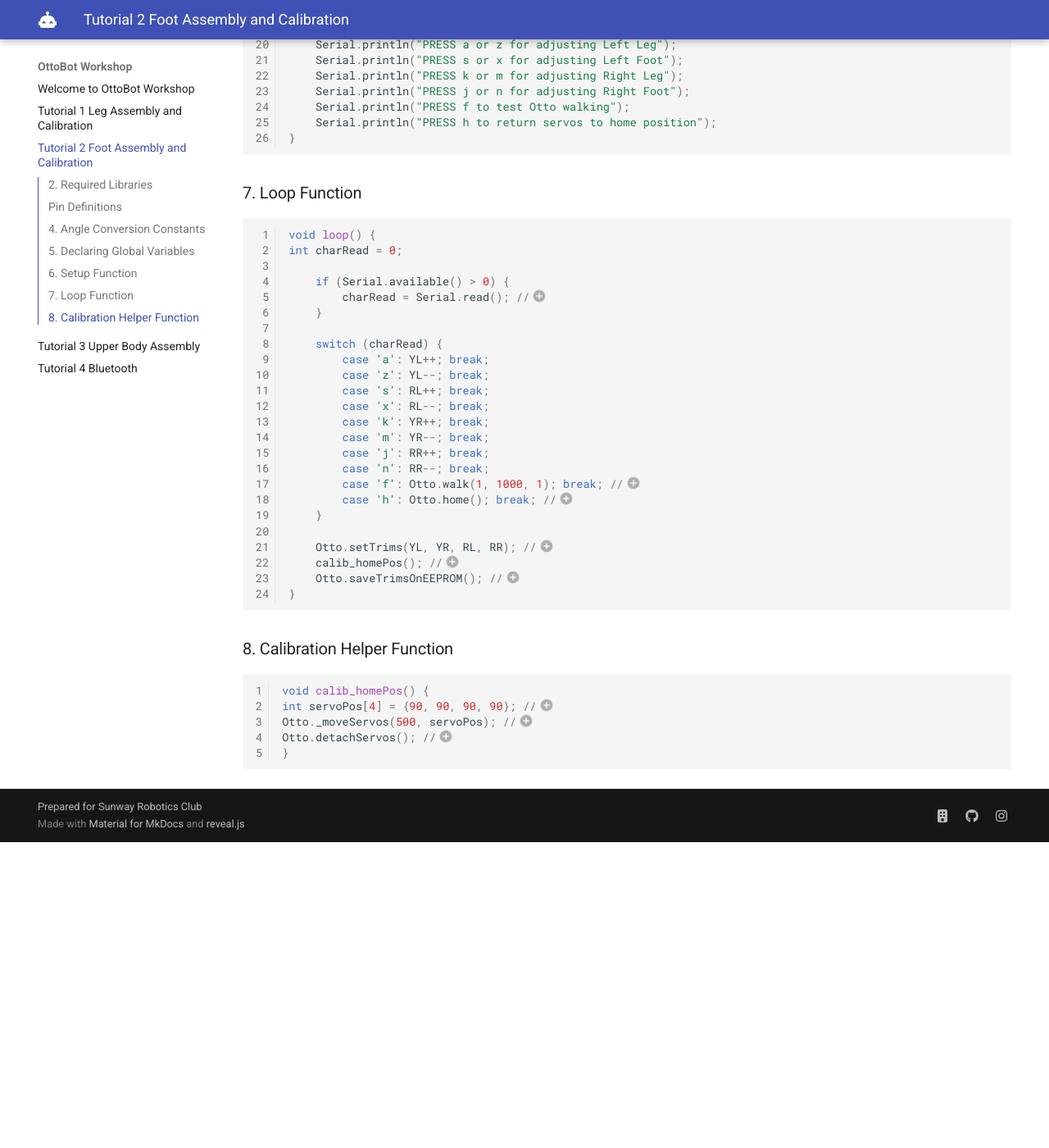
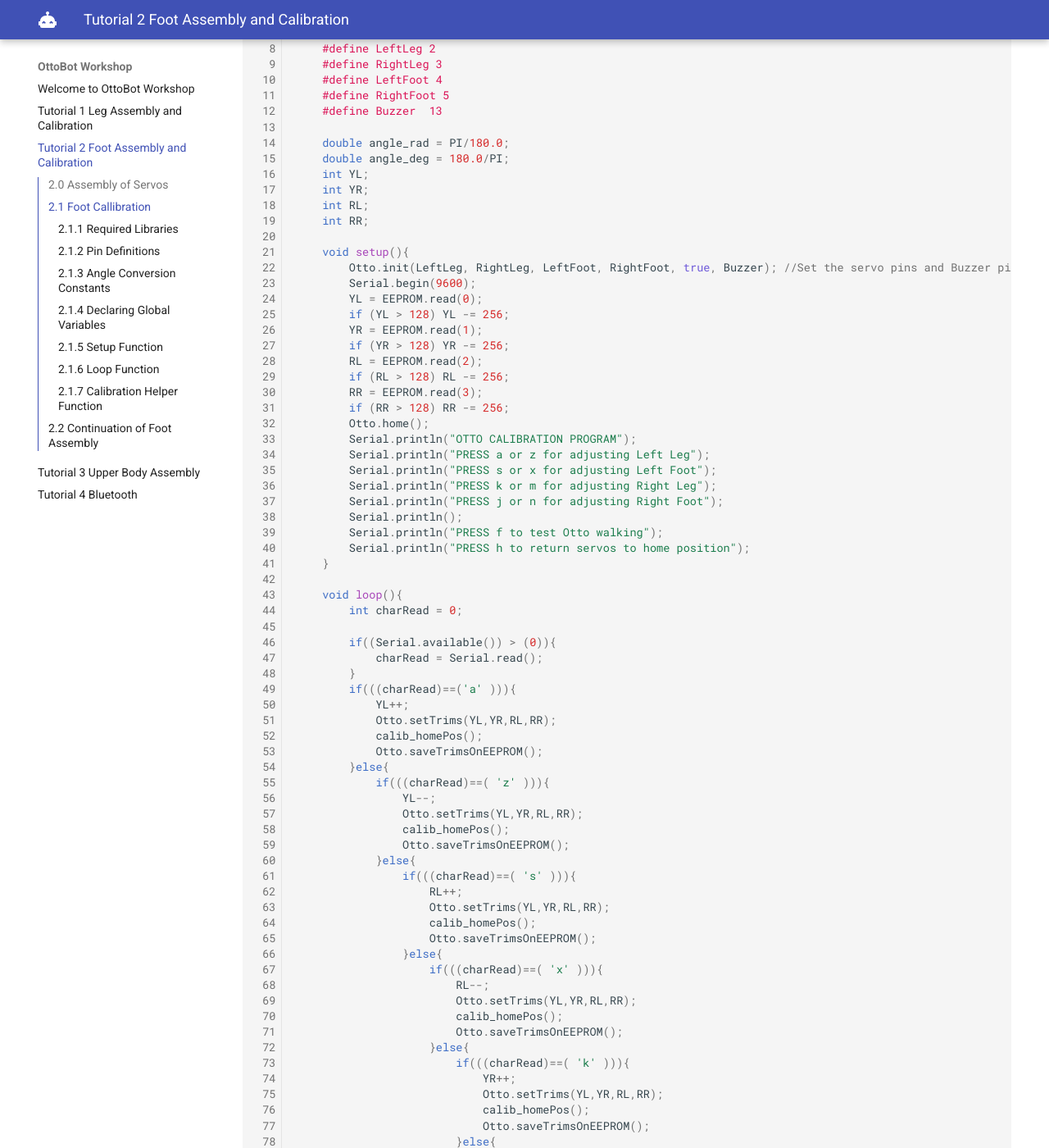
Before and after one commit to sunway-robotics/Ottobot_ws, an MkDocs documentation site: the page built from src/tutorial-foot.md, in a window 1280 px wide and 1400 px high, scrolled down 1343 px. Shown: the whole window at 82% size. Built offline with MkDocs 1.6.1 and Material for MkDocs 9.7.7, drawn with Linux system fonts in a browser that asks for light colours; before the commit the page ends 2370 px from its top, so only the background shows below that; some of the changed text lies outside the part shown.

Commit message:
cleaning

````diff
--- a/mkdocs.yml
+++ b/mkdocs.yml
@@ -48,7 +48,7 @@ extra:
     - icon: fontawesome/brands/instagram
       link: https://www.instagram.com/sunwayrobotics/
       name: Sunway Robotics Club
-copyright: Prepared for Sunway Robotics Club
+copyright: Prepared for Sunway Robotics Club [seru wus here ฅ^>⩊<^ ฅ]
 nav:
   - index.md
   - Tutorial 1 Leg Assembly and Calibration: "tutorial-leg.md"
--- a/src/tutorial-foot.md
+++ b/src/tutorial-foot.md
@@ -110,8 +110,162 @@
         <kbd>F</kbd> for fullscreen &middot;
         <kbd>O</kbd> for overview
 
+## 2.0 Assembly of Servos
+<figure>
+        <div style="display:flex;flex-direction:row">
+            <img src="/img/step16_17_Ottobot.png" style="height:300px"/>
+        </div>
+    <figcaption>
+        <strong>Step 8.9 :</strong> Ignore the frame of the robot's feet. Poke the tip of the servo's wire into the top hole [OttoBot's Lower Body].
+    </figcaption>
+</figure>
 
-### 2. Required Libraries
+<figure>
+        <div style="display:flex;flex-direction:row">
+            <img src="/img/step20_Ottobot.png" style="height:300px"/>
+        </div>
+    <figcaption>
+        <strong>Step 10.11 :</strong> Connect the servo for left and right foot to the microcontroller. Pins refer to the picture above.
+    </figcaption>
+</figure>
+
+<figcaption><strong>After installing the servos for the foot, we will need to callibrate the servos. </strong></figcaption>
+
+## 2.1 Foot Callibration
+```c++ linenums="1"
+    #include <Arduino.h>
+    #include <Wire.h>
+    #include <SoftwareSerial.h>
+    #include <EEPROM.h>
+    #include <Otto.h> //-- Otto Library
+    Otto Otto;  //This is Otto!
+
+    #define LeftLeg 2
+    #define RightLeg 3
+    #define LeftFoot 4
+    #define RightFoot 5
+    #define Buzzer  13
+
+    double angle_rad = PI/180.0;
+    double angle_deg = 180.0/PI;
+    int YL;
+    int YR;
+    int RL;
+    int RR;
+
+    void setup(){
+        Otto.init(LeftLeg, RightLeg, LeftFoot, RightFoot, true, Buzzer); //Set the servo pins and Buzzer pin
+        Serial.begin(9600);
+        YL = EEPROM.read(0);
+        if (YL > 128) YL -= 256;
+        YR = EEPROM.read(1);
+        if (YR > 128) YR -= 256;
+        RL = EEPROM.read(2);
+        if (RL > 128) RL -= 256;
+        RR = EEPROM.read(3);
+        if (RR > 128) RR -= 256;
+        Otto.home();
+        Serial.println("OTTO CALIBRATION PROGRAM");
+        Serial.println("PRESS a or z for adjusting Left Leg");
+        Serial.println("PRESS s or x for adjusting Left Foot");
+        Serial.println("PRESS k or m for adjusting Right Leg");
+        Serial.println("PRESS j or n for adjusting Right Foot");
+        Serial.println();
+        Serial.println("PRESS f to test Otto walking");
+        Serial.println("PRESS h to return servos to home position");
+    }
+
+    void loop(){
+        int charRead = 0;
+
+        if((Serial.available()) > (0)){
+            charRead = Serial.read();
+        }
+        if(((charRead)==('a' ))){
+            YL++;
+            Otto.setTrims(YL,YR,RL,RR);
+            calib_homePos();
+            Otto.saveTrimsOnEEPROM();
+        }else{
+            if(((charRead)==( 'z' ))){
+                YL--;
+                Otto.setTrims(YL,YR,RL,RR);
+                calib_homePos();
+                Otto.saveTrimsOnEEPROM();
+            }else{
+                if(((charRead)==( 's' ))){
+                    RL++;
+                    Otto.setTrims(YL,YR,RL,RR);
+                    calib_homePos();
+                    Otto.saveTrimsOnEEPROM();
+                }else{
+                    if(((charRead)==( 'x' ))){
+                        RL--;
+                        Otto.setTrims(YL,YR,RL,RR);
+                        calib_homePos();
+                        Otto.saveTrimsOnEEPROM();
+                    }else{
+                        if(((charRead)==( 'k' ))){
+                            YR++;
+                            Otto.setTrims(YL,YR,RL,RR);
+                            calib_homePos();
+                            Otto.saveTrimsOnEEPROM();
+                        }else{
+                            if(((charRead)==( 'm' ))){
+                                YR--;
+                                Otto.setTrims(YL,YR,RL,RR);
+                                calib_homePos();
+                                Otto.saveTrimsOnEEPROM();
+                            }else{
+                                if(((charRead)==( 'j' ))){
+                                    RR++;
+                                    Otto.setTrims(YL,YR,RL,RR);
+                                    calib_homePos();
+                                    Otto.saveTrimsOnEEPROM();
+                                }else{
+                                    if(((charRead)==( 'n' ))){
+                                        RR--;
+                                        Otto.setTrims(YL,YR,RL,RR);
+                                        calib_homePos();
+                                        Otto.saveTrimsOnEEPROM();
+                                    }else{
+                                        if(((charRead)==( 'f' ))){
+                                            Otto.walk(1,1000,1);
+                                        }else{
+                                            if(((charRead)==( 'h' ))){
+                                                Otto.home();
+                                            }else{
+                                            }
+                                        }
+                                    }
+                                }
+                            }
+                        }
+                    }
+                }
+            }
+        }
+    }
+
+    void calib_homePos() {
+    int servoPos[4];
+    servoPos[0]=90;
+    servoPos[1]=90;
+    servoPos[2]=90;
+    servoPos[3]=90;
+    Otto._moveServos(500, servoPos);
+    Otto.detachServos();
+    }
+```
+
+<div style="text-align: center; margin: 20px 0;">
+    <button onclick="document.getElementById('after-upload').scrollIntoView({behavior: 'smooth'})"
+            style="background-color: #007bff; color: white; padding: 10px 20px; border: none; border-radius: 5px; cursor: pointer; font-size: 16px;">
+    Jump to Post-Upload Instructions →
+    </button>
+</div>
+
+###  2.1.1 Required Libraries
 ```c++ linenums="1"
 #include <Arduino.h> //(1)
 #include <Wire.h> //(2)
@@ -132,7 +286,8 @@ Otto Otto; //(6)
 5. Otto Library: Specific library to control the Otto DIY robot.
 
 6. Otto Object: Initializes the Otto robot instance.
-### Pin Definitions
+
+### 2.1.2 Pin Definitions
 ```c++ linenums="1"
 #define LeftLeg 2 //(1)
 #define RightLeg 3 //(2)
@@ -151,7 +306,7 @@ Otto Otto; //(6)
 
 5. Buzzer (Pin 13): Controls the buzzer for sound output.
 
-### 4. Angle Conversion Constants
+### 2.1.3 Angle Conversion Constants
 ```c++ linenums="1"
 double angle_rad = PI / 180.0; //(1)
 double angle_deg = 180.0 / PI; //(2)
@@ -160,7 +315,7 @@ double angle_deg = 180.0 / PI; //(2)
 1. angle_rad: Converts degrees to radians.
 2. angle_deg: Converts radians to degrees.
 
-### 5. Declaring Global Variables
+### 2.1.4  Declaring Global Variables
 ```c++ linenums="1"
 int YL; //(1)
 int YR; //(2)
@@ -177,7 +332,7 @@ int RR; //(4)
 4. RR: Stores the calibration value for the right foot.
 
 5.
-### 6. Setup Function
+### 2.1.5 Setup Function
 ```c++ linenums="1"
 void setup() {
 Otto.init(LeftLeg, RightLeg, LeftFoot, RightFoot, true, Buzzer); //(1)
@@ -223,7 +378,7 @@ Serial.begin(9600); //(2)
 
 8. Serial Output: Provides instructions for calibration via the serial monitor.
 
-### 7. Loop Function
+### 2.1.6 Loop Function
 ```c++ linenums="1"
 void loop() {
 int charRead = 0;
@@ -263,7 +418,7 @@ int charRead = 0;
 
 6. Otto.saveTrimsOnEEPROM: Saves the new calibration values to EEPROM.
 
-### 8. Calibration Helper Function
+### 2.1.7 Calibration Helper Function
 ```c++ linenums="1"
 void calib_homePos() {
 int servoPos[4] = {90, 90, 90, 90}; //(1)
@@ -277,3 +432,45 @@ Otto.detachServos(); //(3)
 2. Otto._moveServos: Moves the servos to specified positions over 500 ms.
 
 3. Otto.detachServos: Detaches the servos to save power and prevent heating.
+<br>
+-----------------------------------------------------------------
+<div id="after-upload">
+	<p>
+		After you send the code to the microcontroller, you will hear faint noises of gear rotation.
+		That's the sign of the servo moving to the default angle for all Ottobots [90deg]
+	</p>
+	<p>
+		Next you can start installing the frame for Ottobot's feet.
+	</p>
+</div>
+
+## 2.2  Continuation of Foot Assembly
+
+<figure>
+        <div style="display:flex;flex-direction:row">
+            <img src="/img/step13_14_Ottobot.png" style="height:300px"/>
+        </div>
+    <figcaption>
+        <strong>Step 13.14 : </strong> DO NOT ROTATE THE SERVO. Gently fix the servo onto the servo horn untill you hear a click and it feels secure. If there is any rotation of the servo, remove the servo and recallibrate the servo.
+    </figcaption>
+</figure>
+
+<figure>
+        <div style="display:flex;flex-direction:row">
+            <img src="/img/step15_Ottobot.png" style="height:300px"/>
+        </div>
+    <figcaption>
+        <strong>Step 15 :</strong> Using the small screw, secure the servo onto the frame of the foot.
+    </figcaption>
+</figure>
+
+<figure>
+        <div style="display:flex;flex-direction:row">
+            <img src="/img/step18_19_Ottobot.png" style="height:300px"/>
+            <img src="/img/step20_Ottobot.png" style="height:300px"/>
+        </div>
+    <figcaption>
+        <strong>Step 18.19.20 :</strong> After fixing everything in place, screw the feets to the legs.
+        Make sure the servo is still connected to the microcontroller.
+    </figcaption>
+</figure>
--- a/src/tutorial-leg.md
+++ b/src/tutorial-leg.md
@@ -46,7 +46,7 @@ Place the servo in the OttoBot Body and secure them with the LONG screws
 		<!-- <img src="/img/step8.1_Ottobot.png" style="height:300px"/> -->
         <img src="/img/step8_Ottobot.png" style="height:300px"/>
 	</div>
-<figcaption><strong>Step 6.7 OttoBot Leg Assembly : </strong>
+<figcaption><strong>Step 5.1 OttoBot Leg Assembly : </strong>
 Connect the servo to the arduino nano microcontroller
 </figcaption>
 </figure>
````
Also changed, not shown: src/tutorial-complete-assembly.md (+9 -9 lines).
